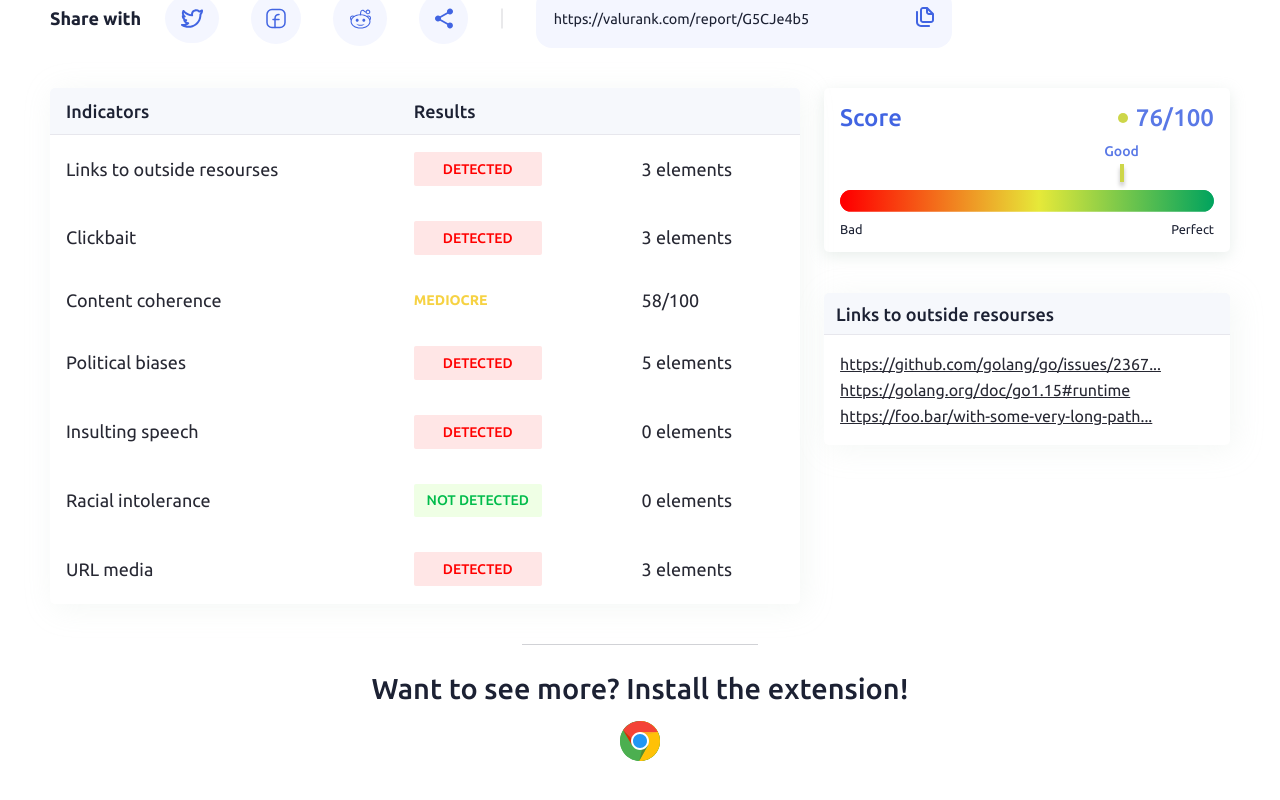
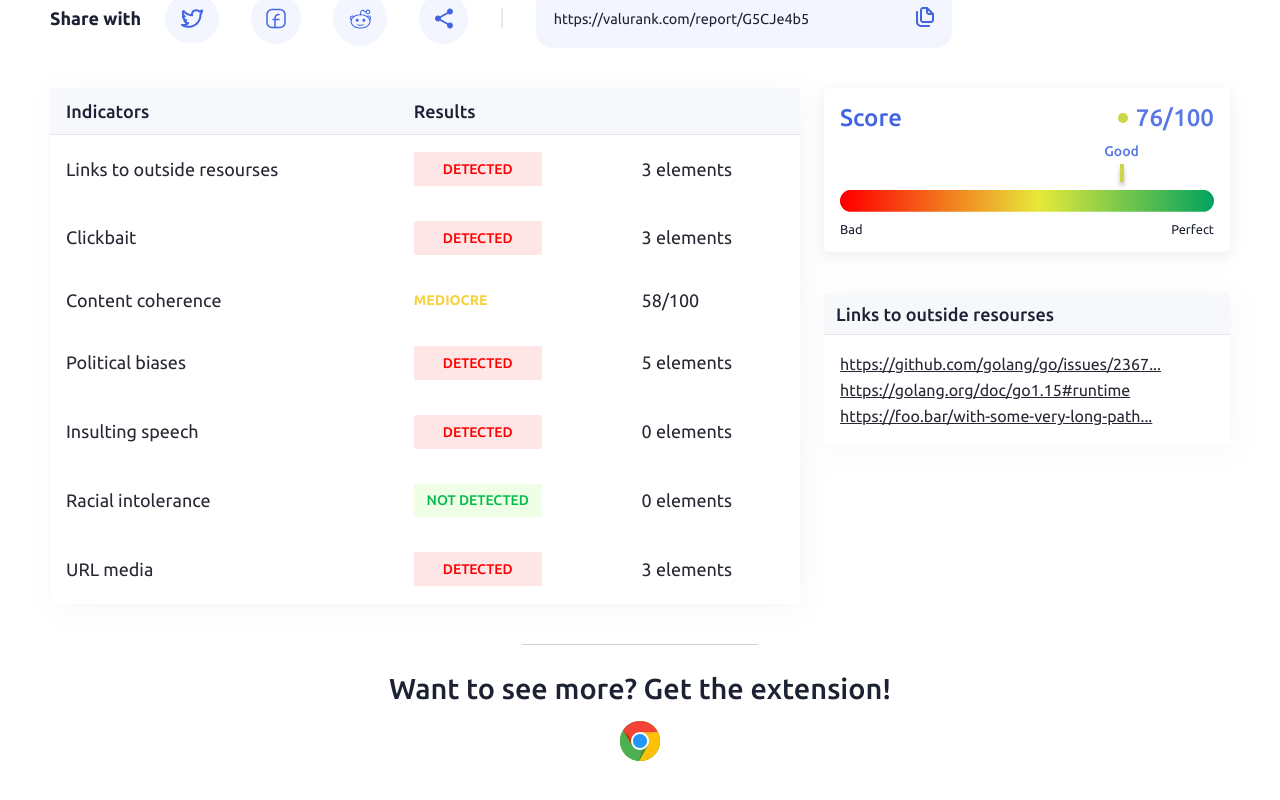
Before and after one commit to kindrakevychn/Next-report, a Next.js app: page / in a window 1280 px wide. Shown: the part 200-1000 px from the top of the page. Built offline with nearby package versions, Linux system fonts and the light colour scheme.

Commit message:
ExtensionBanner: change word Install -> Get

```diff
--- a/components/extension-banner.jsx
+++ b/components/extension-banner.jsx
@@ -8,7 +8,7 @@ export default function ExtensionBanner() {
         <div
             className={styles.container}
         >
-            {'Want to see more? Install the extension!'}
+            {'Want to see more? Get the extension!'}
             <div
                 className={styles.icons}
             >
```
